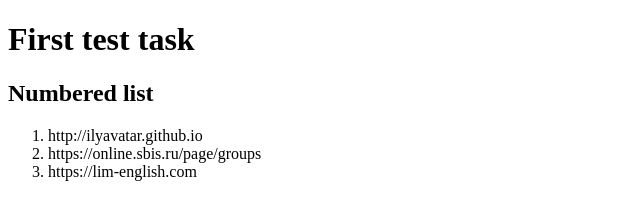
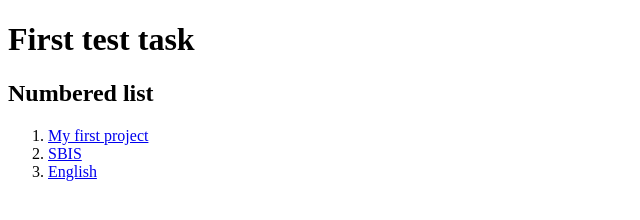
Before and after one commit to ilyavatar/task-html, a website: page src/index.html in a window 1280 px wide. Shown: the whole page, without its empty margins (0-640 px from the left). Drawn offline with Linux system fonts and the light colour scheme.

Commit message:
Задание по HTML

```diff
--- a/src/index.html
+++ b/src/index.html
@@ -5,9 +5,9 @@
         <h1>First test task</h1>
         <h2>Numbered list</h2>
         <ol>
-            <li>http://ilyavatar.github.io</li>
-            <li>https://online.sbis.ru/page/groups</li>
-            <li>https://lim-english.com</li>
+            <li><a href="http://ilyavatar.github.io">My first project</a></li>
+            <li><a href="https://online.sbis.ru/page/groups">SBIS</a></li>
+            <li><a href="https://lim-english.com">English</a></li>
         </ol>
     </head>
     <body></body>
```
